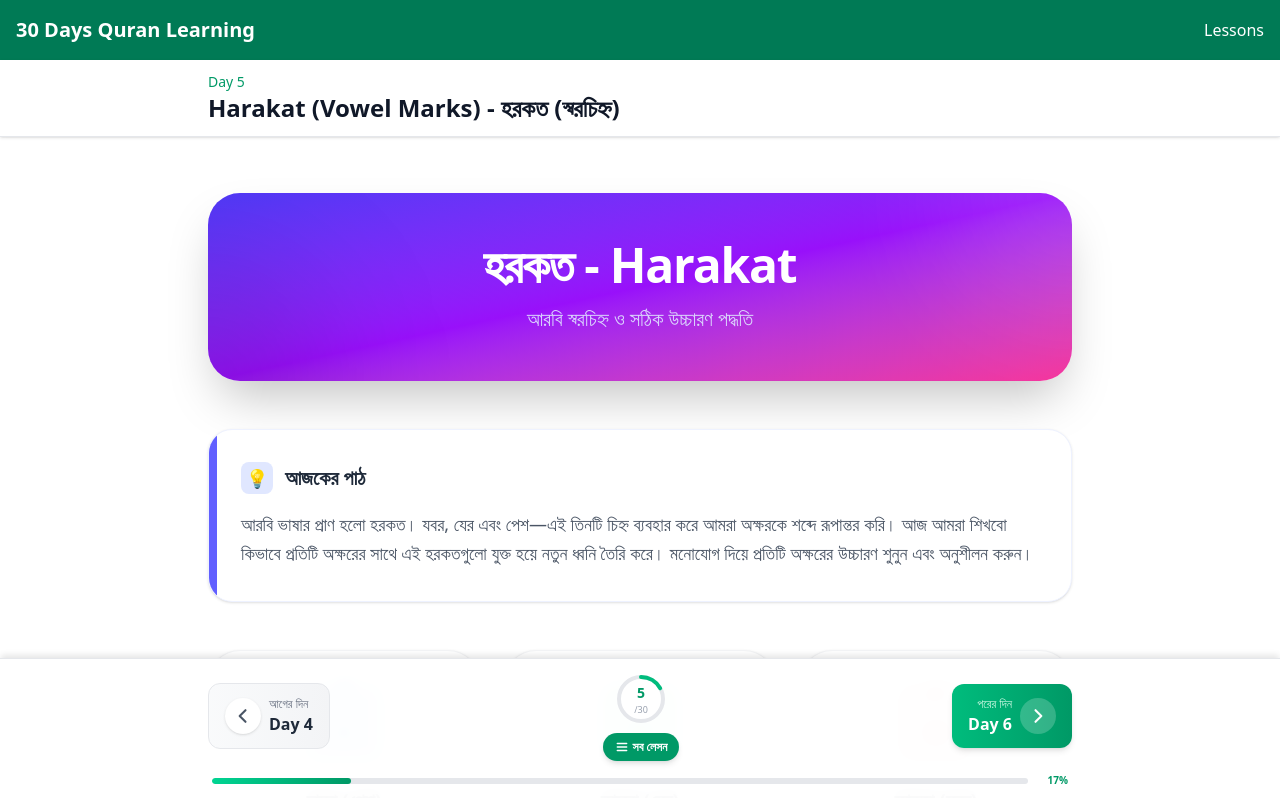
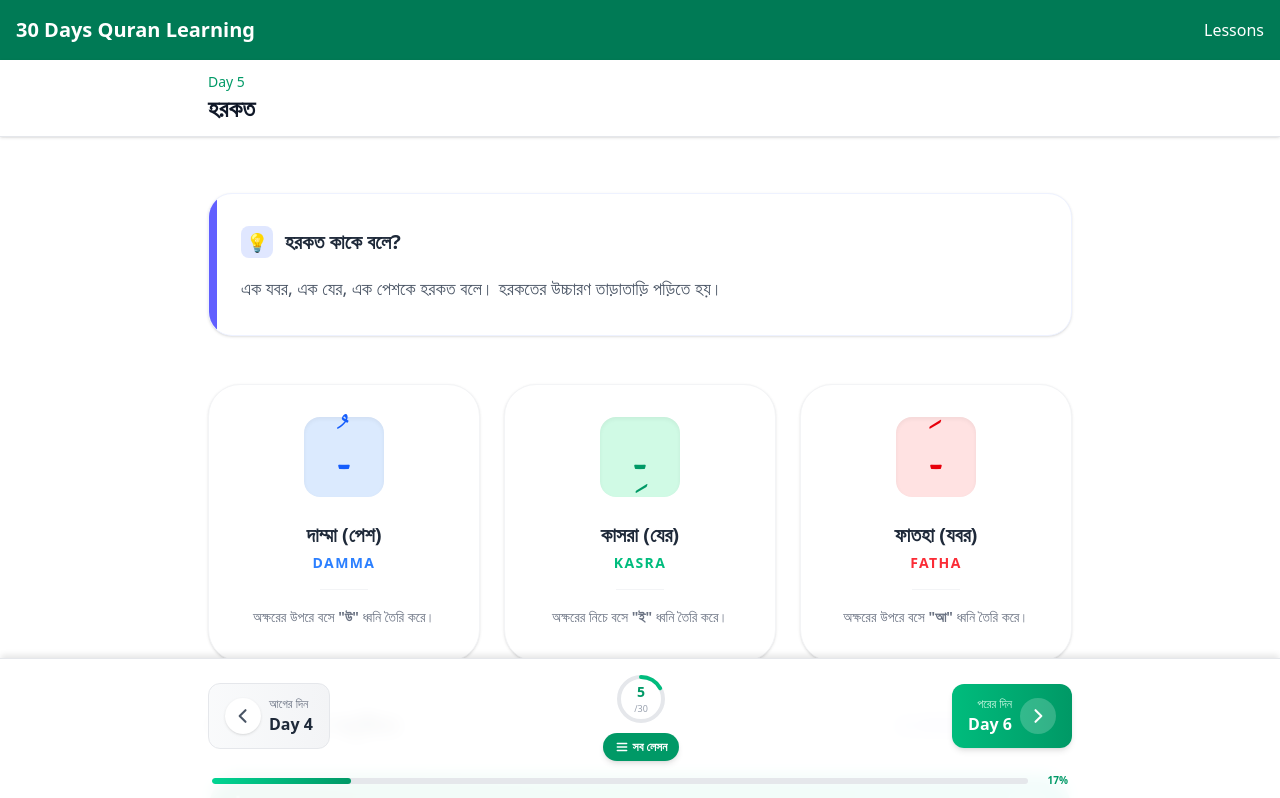
Before and after one commit to kawsar19/quran-learning, a Next.js app: page /lessons/day-5 in a window 1280 px wide. Shown: the top 798 px of the page. Built offline with nearby package versions, Linux system fonts and the light colour scheme; a web font is replaced by a local one.

Commit message:
refactor: Remove header and styling from ArabicAlphabetTable and adjust lesson page titles.

```diff
--- a/app/components/ArabicAlphabetTable.tsx
+++ b/app/components/ArabicAlphabetTable.tsx
@@ -79,19 +79,9 @@ export default function ArabicAlphabetTable() {
         {/* Modern decorative glass background */}
         <div className="absolute -inset-1 bg-gradient-to-r from-emerald-600 to-teal-600 rounded-3xl blur opacity-25 group-hover:opacity-40 transition duration-1000 group-hover:duration-200"></div>
 
-        <div className="relative bg-white/80 backdrop-blur-xl rounded-2xl shadow-2xl border border-emerald-100 overflow-hidden">
+        <div className="relative bg-white/80 backdrop-blur-xl rounded-2xl   overflow-hidden">
           {/* Header section of the table */}
-          <div className="bg-gradient-to-r from-emerald-700 to-emerald-800 p-6 text-white flex justify-between items-center">
-            <div>
-              <h3 className="text-2xl font-bold">The Alphabet Grid</h3>
-              <p className="text-emerald-100 text-sm">Click any letter to hear its pronunciation</p>
-            </div>
-            <div className="hidden sm:block">
-              <span className="bg-white/20 px-3 py-1 rounded-full text-xs font-medium backdrop-blur-md">
-                28 Letters
-              </span>
-            </div>
-          </div>
+
 
           <div className="p-4 sm:p-8">
             <div className="grid grid-cols-4 sm:grid-cols-6 md:grid-cols-7 lg:grid-cols-7 gap-3 sm:gap-4" dir="rtl">
--- a/app/lessons/day-1/page.tsx
+++ b/app/lessons/day-1/page.tsx
@@ -16,11 +16,11 @@ export default function Day1Page() {
   return (
     <LessonLayout
       dayNumber={1}
-      title="Introduction to the Arabic Alphabet - আরবি বর্ণমালা পরিচিতি"
+      title="আরবি বর্ণমালা পরিচিতি"
       loomId="47bc76adf2e74c6baf572e0124736875"
     >
       <h2 className="text-2xl font-bold text-gray-800 mb-4">
-        The Arabic Alphabet | আরবি বর্ণমালা
+        আরবি বর্ণমালা
       </h2>
 
       <div className="space-y-3 mb-6">
--- a/app/lessons/day-2/page.tsx
+++ b/app/lessons/day-2/page.tsx
@@ -16,12 +16,10 @@ export default function Day2Page() {
   return (
     <LessonLayout
       dayNumber={2}
-      title="Arabic Letter Shapes - আরবি অক্ষরের রূপ"
+      title=" আরবি অক্ষরের রূপ"
       videoId="VIDEO_ID_HERE"
     >
-      <h2 className="text-2xl font-bold text-gray-800 mb-4">
-        Understanding Letter Shapes | অক্ষরের রূপ বোঝা
-      </h2>
+
 
 
 
--- a/app/lessons/day-3/page.tsx
+++ b/app/lessons/day-3/page.tsx
@@ -117,12 +117,10 @@ export default function Day3Page() {
   return (
     <LessonLayout
       dayNumber={3}
-      title="Letter Combinations - অক্ষর সংযোগ"
+      title="অক্ষর সংযোগ"
       videoId="VIDEO_ID_HERE"
     >
-      <h2 className="text-2xl font-bold text-gray-800 mb-4">
-        Joining Letters Together | অক্ষর একসাথে যুক্ত করা
-      </h2>
+
 
 
 
--- a/app/lessons/day-4/page.tsx
+++ b/app/lessons/day-4/page.tsx
@@ -15,7 +15,7 @@ export default function Day4Page() {
   return (
     <LessonLayout
       dayNumber={4}
-      title="Surah Al-Fatiha - সূরা আল-ফাতিহা"
+      title=" সূরা আল-ফাতিহা"
       videoId="VIDEO_ID_HERE"
     >
       {/* Header */}
--- a/app/lessons/day-5/page.tsx
+++ b/app/lessons/day-5/page.tsx
@@ -12,31 +12,21 @@ export default function Day5Page() {
   return (
     <LessonLayout
       dayNumber={5}
-      title="Harakat (Vowel Marks) - হরকত (স্বরচিহ্ন)"
+      title=" হরকত"
       videoId="VIDEO_ID_HERE"
     >
       {/* Header with Glassmorphism */}
-      <div className="relative overflow-hidden bg-gradient-to-br from-indigo-600 via-purple-600 to-pink-500 text-white p-8 md:p-12 rounded-[2rem] shadow-2xl mb-12">
-        <div className="relative z-10 text-center">
-            <h2 className="text-3xl md:text-5xl font-black mb-4 tracking-tight">হরকত - Harakat</h2>
-            <p className="text-indigo-100 text-lg md:text-xl font-medium opacity-90">আরবি স্বরচিহ্ন ও সঠিক উচ্চারণ পদ্ধতি</p>
-        </div>
-        {/* Abstract background shapes for premium look */}
-        <div className="absolute top-0 right-0 w-64 h-64 bg-white/10 rounded-full blur-3xl -mr-32 -mt-32"></div>
-        <div className="absolute bottom-0 left-0 w-64 h-64 bg-black/10 rounded-full blur-3xl -ml-32 -mb-32"></div>
-      </div>
+
 
       {/* Goal Section */}
       <div className="bg-white border border-indigo-50 rounded-3xl p-8 mb-12 shadow-sm relative overflow-hidden">
         <div className="absolute top-0 left-0 w-2 h-full bg-indigo-500"></div>
         <h3 className="text-xl font-bold text-gray-800 mb-4 flex items-center gap-3">
           <span className="flex items-center justify-center w-8 h-8 bg-indigo-100 text-indigo-600 rounded-lg text-lg">💡</span>
-          আজকের পাঠ
+          হরকত কাকে বলে?
         </h3>
         <p className="text-gray-600 leading-relaxed text-lg">
-          আরবি ভাষার প্রাণ হলো হরকত। যবর, যের এবং পেশ—এই তিনটি চিহ্ন ব্যবহার করে আমরা অক্ষরকে শব্দে রূপান্তর করি।
-          আজ আমরা শিখবো কিভাবে প্রতিটি অক্ষরের সাথে এই হরকতগুলো যুক্ত হয়ে নতুন ধ্বনি তৈরি করে।
-          মনোযোগ দিয়ে প্রতিটি অক্ষরের উচ্চারণ শুনুন এবং অনুশীলন করুন।
+          এক যবর, এক যের, এক পেশকে হরকত বলে। হরকতের উচ্চারণ তাড়াতাড়ি পড়িতে হয়।
         </p>
       </div>
 
```
